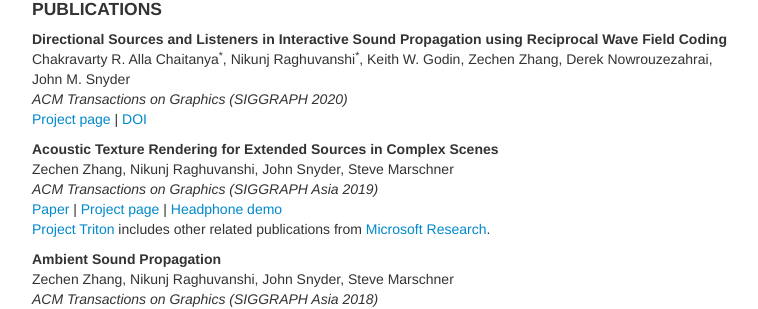
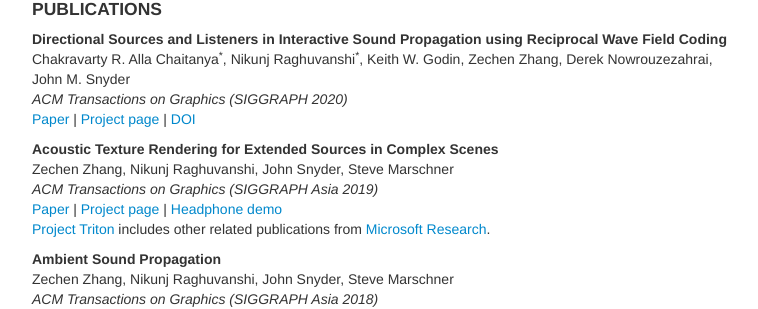
Before and after one commit to ZechenZ/zechenz.github.com, a Jekyll site: the page built from index.md, in a window 1280 px wide. Shown: the part 241-550 px from the top of the page, without its empty margins (258-1016 px from the left). Built offline with Jekyll 4.4.1, drawn with Linux system fonts in a browser that asks for light colours; our own code applies the rules of GitHub Pages for plain Markdown files.

Commit message:
add paper part

```diff
--- a/index.md
+++ b/index.md
@@ -29,6 +29,8 @@ I did my PhD under advisorship of [Prof. Steve Marschner](https://www.cs.cornell
 **Directional Sources and Listeners in Interactive Sound Propagation using Reciprocal Wave Field Coding**
 Chakravarty R. Alla Chaitanya<sup>\*</sup>, Nikunj Raghuvanshi<sup>\*</sup>, Keith W. Godin, Zechen Zhang, Derek Nowrouzezahrai, John M. Snyder
 *ACM Transactions on Graphics (SIGGRAPH 2020)*
+[Paper](https://www.microsoft.com/en-us/research/uploads/prod/2020/05/SourceAndListenerDirectivity.pdf)
+|
 [Project page](https://www.microsoft.com/en-us/research/publication/directional-sources-and-listeners-in-interactive-sound-propagation-using-reciprocal-wave-field-coding/)
 |
 [DOI](https://doi.org/10.1145/3386569.3392459)
```
